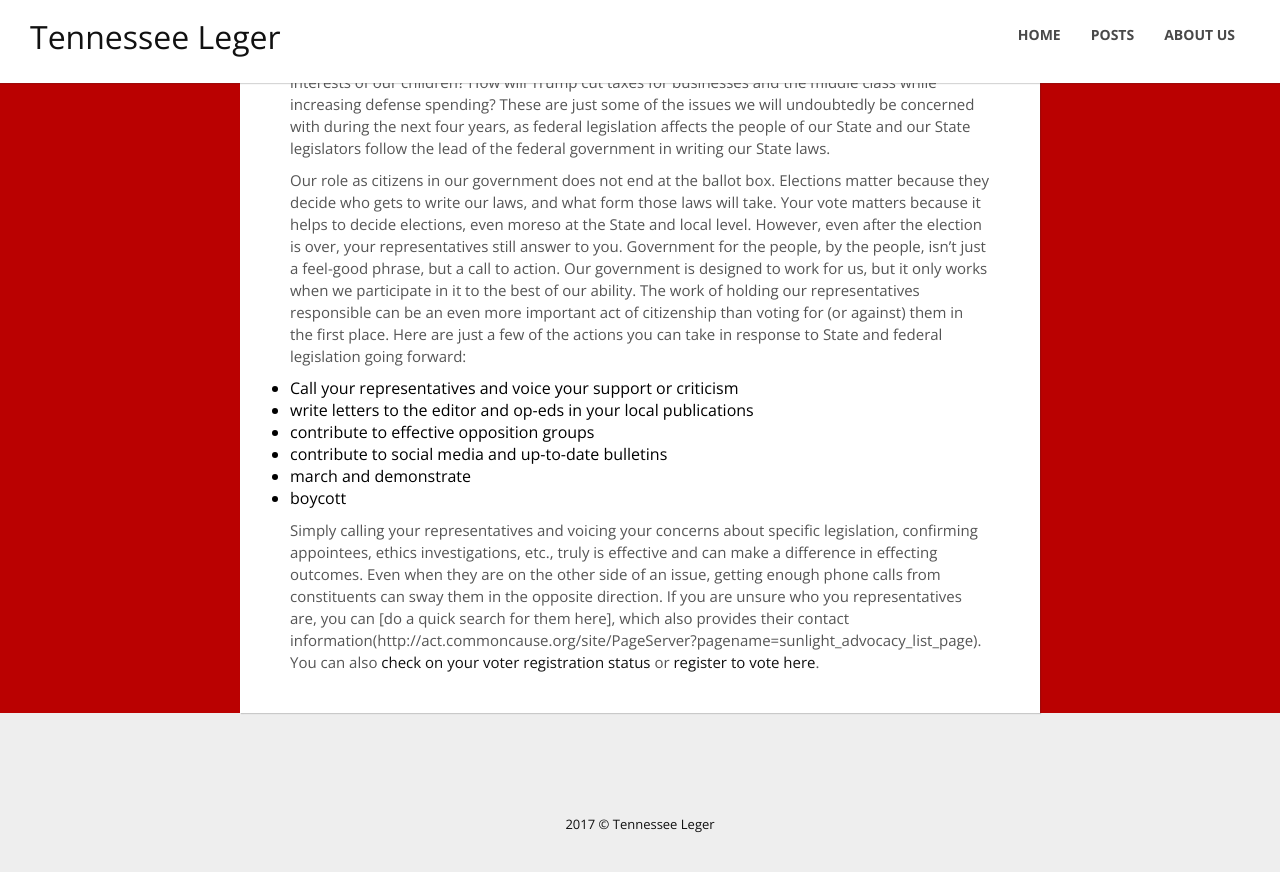
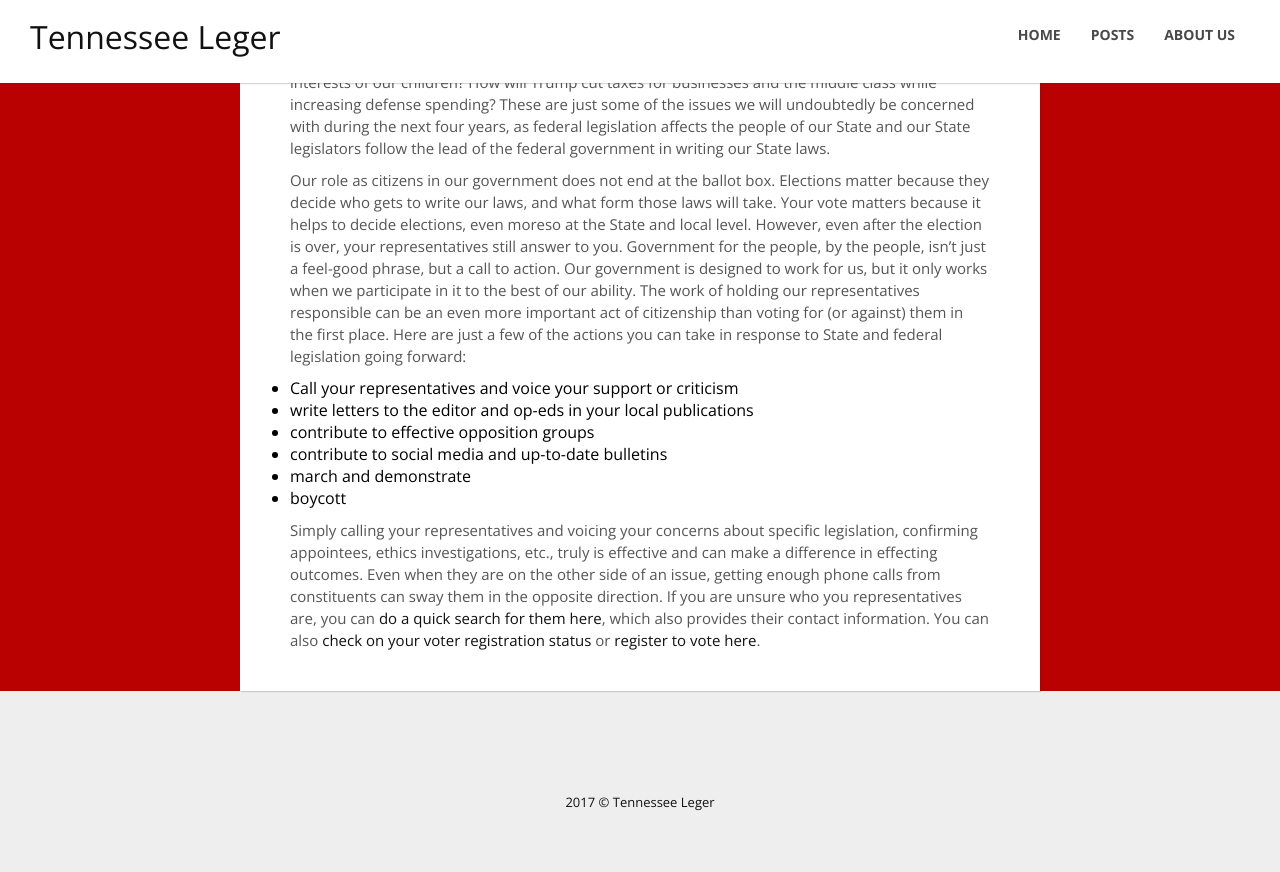
Before and after one commit to TennLeger/tennleger.github.io, a Jekyll site: the page built from _posts/2017-1-10-Convenes.md, in a window 1280 px wide and 900 px high, scrolled down 1955 px. Shown: the top 872 px of the window. Built offline with Jekyll 4.4.1, drawn with Linux system fonts in a browser that asks for light colours; nearby versions of some CDN libraries.

Commit message:
fix link

```diff
--- a/_posts/2017-1-10-Convenes.md
+++ b/_posts/2017-1-10-Convenes.md
@@ -68,4 +68,4 @@ Our role as citizens in our government does not end at the ballot box. Elections
 * march and demonstrate
 * boycott
 
-Simply calling your representatives and voicing your concerns about specific legislation, confirming appointees, ethics investigations, etc., truly is effective and can make a difference in effecting outcomes. Even when they are on the other side of an issue, getting enough phone calls from constituents can sway them in the opposite direction. If you are unsure who you representatives are, you can [do a quick search for them here], which also provides their contact information(http://act.commoncause.org/site/PageServer?pagename=sunlight_advocacy_list_page). You can also [check on your voter registration status](https://www.vote.org/am-i-registered-to-vote) or [register to vote here](https://www.vote.org/register-to-vote/).
+Simply calling your representatives and voicing your concerns about specific legislation, confirming appointees, ethics investigations, etc., truly is effective and can make a difference in effecting outcomes. Even when they are on the other side of an issue, getting enough phone calls from constituents can sway them in the opposite direction. If you are unsure who you representatives are, you can [do a quick search for them here](http://act.commoncause.org/site/PageServer?pagename=sunlight_advocacy_list_page), which also provides their contact information. You can also [check on your voter registration status](https://www.vote.org/am-i-registered-to-vote) or [register to vote here](https://www.vote.org/register-to-vote/).
```
